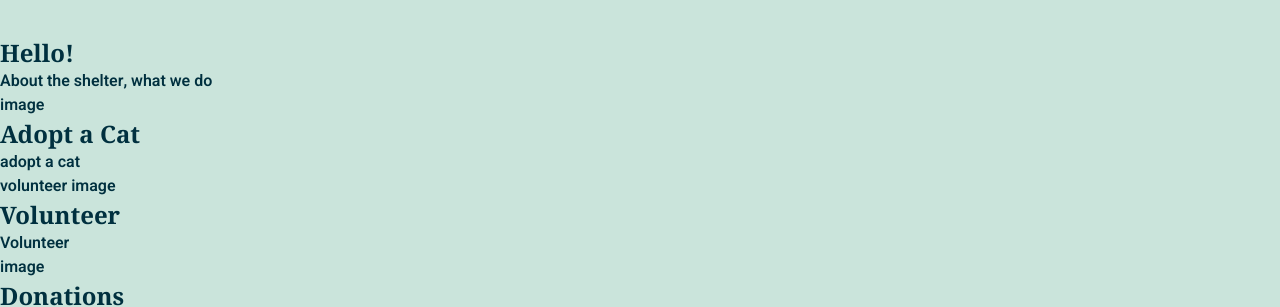
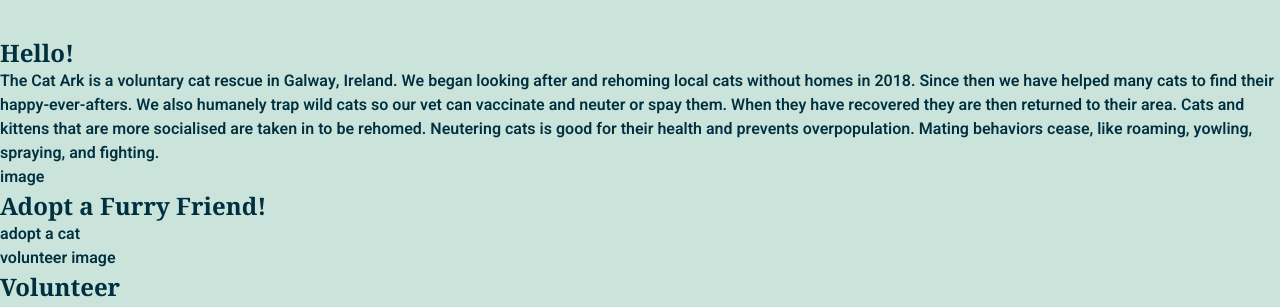
Before and after one commit to ShellyBrady/Portfolio-Project-One-The-Cat-Ark, a plain HTML site: page index.html in a window 1280 px wide. Shown: the part 455-762 px from the top of the page. Drawn offline with Linux system fonts and the light colour scheme.

Commit message:
add content to about us section

```diff
--- a/index.html
+++ b/index.html
@@ -63,14 +63,23 @@
     </a>
 
       <p>
-            About the shelter, what we do
+            The Cat Ark is a voluntary cat rescue in Galway, Ireland.
+            We began looking after and rehoming local cats without homes
+            in 2018. Since then we have helped many cats to find their happy-ever-afters.
+
+            We also humanely trap wild cats so our vet can vaccinate and neuter or spay them.
+            When they have recovered they are then returned to their area.
+            Cats and kittens that are more socialised are taken in to be rehomed.
+            Neutering cats is good for their health and prevents overpopulation.
+            Mating behaviors cease, like roaming, yowling, spraying, and fighting.
+
       </p>
 
       <!--adoption section-->
     <div>image</div>
 
     <a href="cats-for-adoption.html">
-      <h2>Adopt a Cat</h2>
+      <h2>Adopt a Furry Friend!</h2>
     </a>
 
       <p>
```
